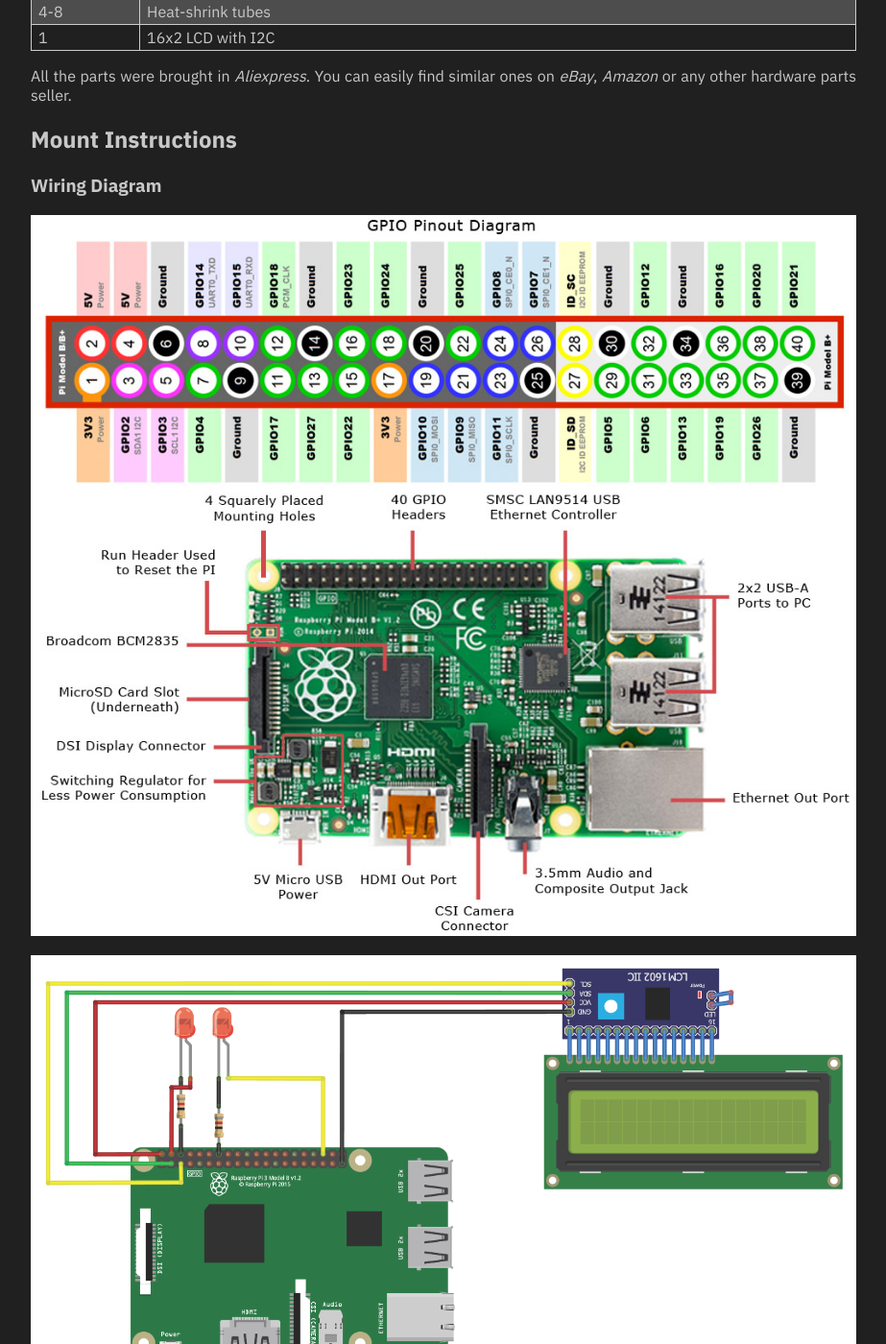
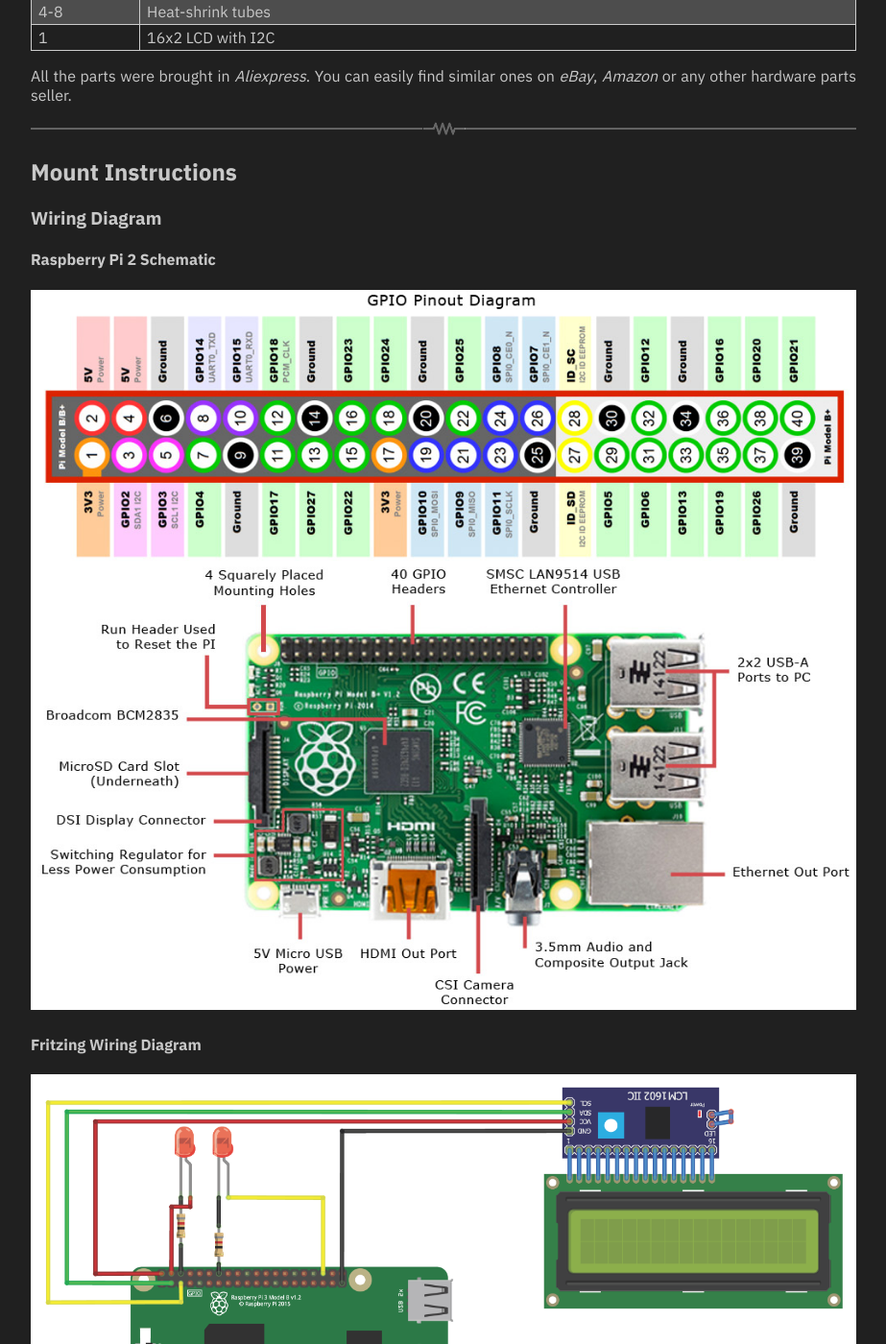
Before and after one commit to jpdias/jpdias.github.io, a Jekyll site: the page built from _posts/2018-11-23-next-pi.md, in a window 1280 px wide and 1400 px high, scrolled down 1791 px. Shown: the whole window at 96% size, without its empty margins (178-1101 px from the left). Built offline with Jekyll 4.4.1, drawn with Linux system fonts in a browser that asks for light colours; nearby versions of some CDN libraries; some of the changed text lies outside the part shown.

Commit message:
fix on post and add fzz

```diff
--- a/_posts/2018-11-23-next-pi.md
+++ b/_posts/2018-11-23-next-pi.md
@@ -51,13 +51,21 @@
 
 All the parts were brought in *Aliexpress*. You can easily find similar ones on *eBay*, *Amazon* or any other hardware parts seller.
 
+---
+
 ## Mount Instructions
 
 ### Wiring Diagram
 
+#### Raspberry Pi 2 Schematic
+
 ![Raspberry Pi 2](/images/nextpi/pi.jpg)
 
+#### Fritzing Wiring Diagram
+
 ![Circuit](/images/nextpi/circuit.png)
+
+[Fritzing Schematic Download](/images/nextpi/rpi.fzz)
 
 ### Changing the Activity LED default GPIO
 
@@ -149,7 +157,7 @@
     <img src="/images/nextpi/img_4.jpg">
   </div>
 </div>
-<hr>
+<br>
 <div class="row">
   <div class="column">
     <img src="/images/nextpi/img_2.jpg">
```
Also changed, not shown: 1 other file.
